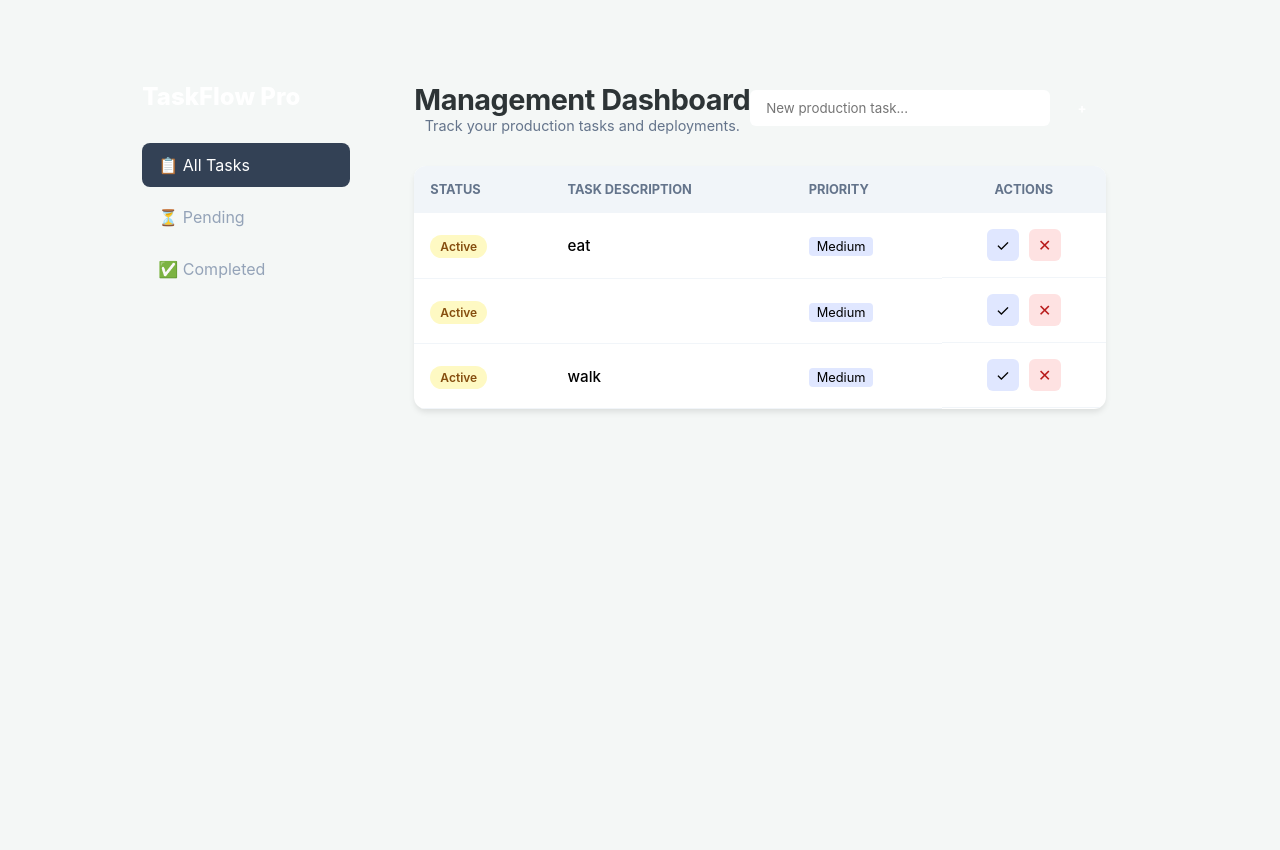
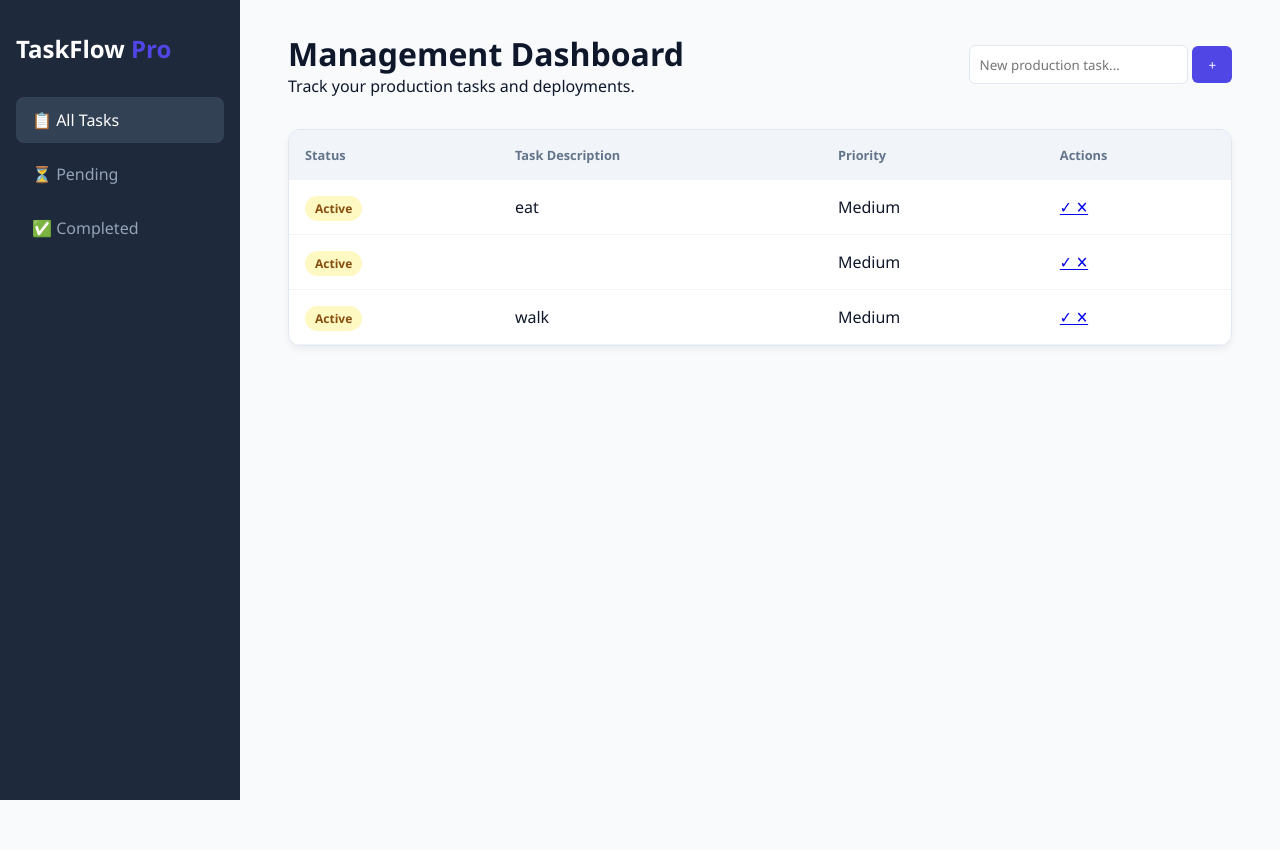
Before and after one commit to Jalil-hamdard/django-todo-jenkins, a Django app: page / in a window 1280 px wide. After the commit the page ends 800 px from the top, so only its background shows below. Run offline with Django 5.2, Linux system fonts and the light colour scheme; data comes from the database, SQL or seed files in the repository.

Commit message:
Update style.css

```diff
--- a/todo/static/todo/style.css
+++ b/todo/static/todo/style.css
@@ -1,4 +1,4 @@
-/* General Reset */
+/* standard CSS - No SCSS/Variables */
 * {
     margin: 0;
     padding: 0;
@@ -6,27 +6,20 @@
     font-family: 'Segoe UI', Tahoma, Geneva, Verdana, sans-serif;
 }
 
-
-body {:root {
-    --primary: #4f46e5;
-    --bg-main: #f8fafc;
-    --sidebar-bg: #1e293b;
-    --text-dark: #0f172a;
-    --border: #e2e8f0;
-    --success: #22c55e;
-    --warning: #f59e0b;
+body {
+    background-color: #f8fafc;
+    color: #0f172a;
 }
 
-* { margin: 0; padding: 0; box-sizing: border-box; font-family: 'Inter', system-ui, sans-serif; }
+.dashboard-container {
+    display: flex;
+    min-height: 100vh;
+}
 
-body { background-color: var(--bg-main); color: var(--text-dark); }
-
-.dashboard-container { display: flex; min-height: 100vh; }
-
-/* Sidebar Navigation */
+/* Sidebar */
 .sidebar {
     width: 240px;
-    background: var(--sidebar-bg);
+    background: #1e293b;
     color: white;
     padding: 2rem 1rem;
     position: sticky;
@@ -34,8 +27,13 @@ body { background-color: var(--bg-main); color: var(--text-dark); }
     height: 100vh;
 }
 
-.logo { font-size: 1.5rem; font-weight: 800; margin-bottom: 2rem; color: #fff; }
-.logo span { color: var(--primary); }
+.logo {
+    font-size: 1.5rem;
+    font-weight: 800;
+    margin-bottom: 2rem;
+}
+
+.logo span { color: #4f46e5; }
 
 nav a {
     display: block;
@@ -44,12 +42,11 @@ nav a {
     padding: 0.75rem 1rem;
     border-radius: 8px;
     margin-bottom: 0.5rem;
-    transition: 0.3s;
 }
 
-nav a.active, nav a:hover { background: #334155; color: #fff; }
+nav a.active { background: #334155; color: #fff; }
 
-/* Main Content Area */
+/* Main Content */
 .content { flex: 1; padding: 2rem 3rem; }
 
 .main-header {
@@ -59,201 +56,56 @@ nav a.active, nav a:hover { background: #334155; color: #fff; }
     margin-bottom: 2rem;
 }
 
-.header-info h1 { font-size: 1.8rem; letter-spacing: -0.5px; }
-.header-info p { color: #64748b; }
-
-/* Quick Add Form */
-.quick-add { display: flex; gap: 0.5rem; }
-.quick-add input {
-    padding: 0.6rem 1rem;
-    border: 1px solid var(--border);
-    border-radius: 6px;
-    width: 300px;
-}
-.quick-add button {
-    background: var(--primary);
-    color: white;
-    border: none;
-    padding: 0 1.2rem;
-    border-radius: 6px;
-    cursor: pointer;
-    font-weight: bold;
-}
-
-/* Data Table Styling */
+/* Table Style */
 .table-section {
     background: white;
     border-radius: 12px;
-    border: 1px solid var(--border);
+    border: 1px solid #e2e8f0;
+    box-shadow: 0 4px 6px rgba(0,0,0,0.05);
     overflow: hidden;
-    box-shadow: 0 4px 6px -1px rgba(0,0,0,0.1);
 }
 
-.task-table { width: 100%; border-collapse: collapse; text-align: left; }
+.task-table {
+    width: 100%;
+    border-collapse: collapse;
+}
 
 .task-table th {
     background: #f1f5f9;
     padding: 1rem;
+    text-align: left;
     font-size: 0.8rem;
-    text-transform: uppercase;
     color: #64748b;
 }
 
-.task-table td { padding: 1rem; border-bottom: 1px solid #f1f5f9; vertical-align: middle; }
+.task-table td {
+    padding: 1rem;
+    border-bottom: 1px solid #f1f5f9;
+}
 
-.task-title { font-weight: 500; font-size: 0.95rem; }
-
-/* Row States */
-.row-completed .task-title { text-decoration: line-through; color: #94a3b8; }
-.row-completed { background-color: #fcfcfc; }
-
-/* Badges */
+/* Status Badges */
 .badge {
     padding: 4px 10px;
     border-radius: 20px;
     font-size: 0.75rem;
     font-weight: 600;
 }
+
 .success { background: #dcfce7; color: #166534; }
 .warning { background: #fef9c3; color: #854d0e; }
-.p-low { color: var(--primary); background: #e0e7ff; padding: 2px 8px; border-radius: 4px; font-size: 0.8rem; }
 
-/* Actions */
-.text-center { text-align: center; }
-.actions-cell { display: flex; justify-content: center; gap: 10px; }
-
-.action-btn {
-    text-decoration: none;
-    width: 32px;
-    height: 32px;
-    display: flex;
-    align-items: center;
-    justify-content: center;
+/* Quick Add Form */
+.quick-add input {
+    padding: 0.6rem;
+    border: 1px solid #e2e8f0;
     border-radius: 6px;
-    transition: 0.2s;
 }
 
-.check { background: #e0e7ff; color: var(--primary); }
-.delete { background: #fee2e2; color: #b91c1c; }
-.action-btn:hover { opacity: 0.8; transform: translateY(-1px); }
-
-.empty-row { text-align: center; color: #94a3b8; padding: 3rem !important; }
-    background-color: #f4f7f6;
-    display: flex;
-    justify-content: center;
-    padding-top: 50px;
-}
-
-.container {
-    width: 100%;
-    max-width: 500px;
-    background: white;
-    padding: 2rem;
-    border-radius: 12px;
-    box-shadow: 0 10px 25px rgba(0,0,0,0.05);
-}
-
-header {
-    text-align: center;
-    margin-bottom: 2rem;
-}
-
-header h1 {
-    color: #2d3436;
-    font-size: 2.5rem;
-}
-
-header p {
-    color: #636e72;
-    font-size: 0.9rem;
-}
-
-/* Input Form */
-.input-group {
-    display: flex;
-    gap: 10px;
-    margin-bottom: 2rem;
-}
-
-input[type="text"] {
-    flex: 1;
-    padding: 12px 15px;
-    border: 2px solid #dfe6e9;
-    border-radius: 8px;
-    outline: none;
-    transition: border-color 0.3s;
-}
-
-input[type="text"]:focus {
-    border-color: #74b9ff;
-}
-
-.add-btn {
-    background-color: #0984e3;
+.quick-add button {
+    background: #4f46e5;
     color: white;
     border: none;
-    padding: 0 20px;
-    border-radius: 8px;
+    padding: 0.6rem 1rem;
+    border-radius: 6px;
     cursor: pointer;
-    font-weight: 600;
-    transition: background 0.3s;
 }
-
-.add-btn:hover {
-    background-color: #0873c4;
-}
-
-/* Task List Items */
-.task-item {
-    display: flex;
-    justify-content: space-between;
-    align-items: center;
-    padding: 12px;
-    background: #fff;
-    border-bottom: 1px solid #eee;
-    transition: all 0.2s;
-}
-
-.task-item:hover {
-    background: #fafafa;
-}
-
-.task-text {
-    font-size: 1.1rem;
-    color: #2d3436;
-}
-
-.completed .task-text {
-    text-decoration: line-through;
-    color: #b2bec3;
-}
-
-/* Actions */
-.actions {
-    display: flex;
-    gap: 8px;
-}
-
-.btn-check, .btn-delete {
-    text-decoration: none;
-    padding: 5px 10px;
-    border-radius: 5px;
-    font-size: 0.8rem;
-    font-weight: bold;
-}
-
-.btn-check {
-    background: #55efc4;
-    color: #00b894;
-}
-
-.btn-delete {
-    background: #ff7675;
-    color: white;
-}
-
-.empty-state {
-    text-align: center;
-    color: #b2bec3;
-    margin-top: 20px;
-}
```
